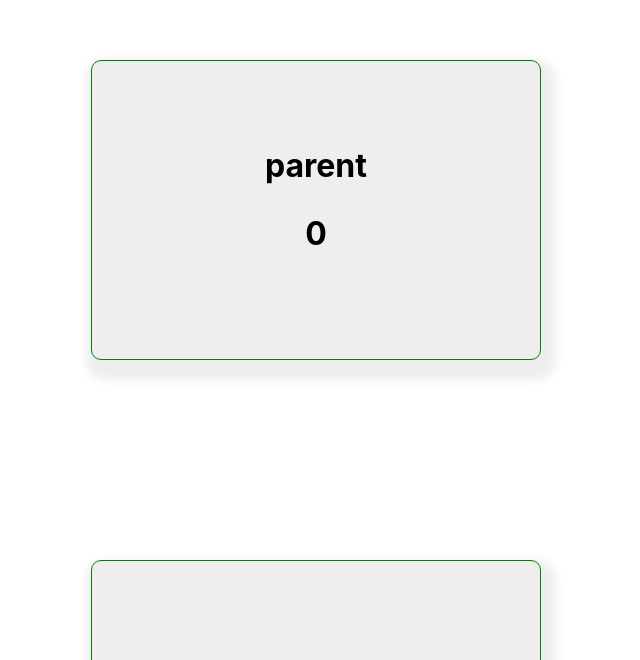
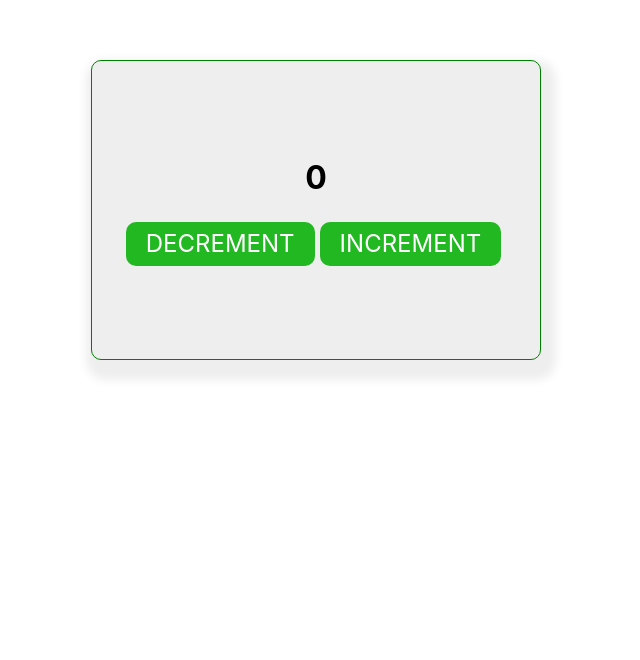
Before and after one commit to mdismail645221/redux-useReducer-state, a React (Create React App) app: page / in a window 1280 px wide. Shown: the part 140-800 px from the top of the page, without its empty margins (324-964 px from the left). Built offline with nearby package versions, Linux system fonts and the light colour scheme.

Commit message:
useReducer concept added

```diff
--- a/src/App.js
+++ b/src/App.js
@@ -1,24 +1,17 @@
-import { createContext, useState } from 'react';
+
 import './App.css';
 import Child from './components/Child';
-import Perent from './components/Prerent/Perent';
 
 
-export const COUNTER_CONTEXT = createContext()
+
 
 function App() {
-  const [count, setCount] = useState(0);
 
-  const value = {
-    count,
-    setCount
-  }
   return (
     <div className="App">
-      <COUNTER_CONTEXT.Provider value={value}>
-        <Perent></Perent>
+
+        {/* <Perent></Perent> */}
         <Child></Child>
-      </COUNTER_CONTEXT.Provider>
     </div>
   );
 }
--- a/src/components/Child.js
+++ b/src/components/Child.js
@@ -1,20 +1,28 @@
-import React, { useContext } from 'react';
-import { COUNTER_CONTEXT } from '../App';
+import React, { useReducer } from 'react';
+// import { act } from 'react-dom/test-utils';
 import "../components/Child.css"
 
 const Child = () => {
 
+    const initialState = 0;
+    const reducer = (state, action) => {
+        console.log(action)
+        if(action.type === "DECREMENT"){
+            return state - action.playload;
+        }else if(action.type === "INCREMENT"){
+            return state + action.playload ;
+        }
+    }
 
-    const { count, setCount } = useContext(COUNTER_CONTEXT)
-
+    const [state, dispatch] = useReducer(reducer, initialState)
 
     return (
-        <div> {/*className='h-screen bg-orange-300'*/ }
+        <div> {/*className='h-screen bg-orange-300'*/}
             <div className='child-container'>
-                <h3>{count}</h3>
+                <h3>{state}</h3>
                 <div>
-                    <button onClick={()=> setCount(count - 1)}>-</button>
-                    <button onClick={()=> setCount((pre)=> pre + 1)}>+</button>
+                    <button onClick={()=> dispatch({type: "DECREMENT", playload: 10})}>DECREMENT</button>
+                    <button onClick={() => dispatch({ type: "INCREMENT", playload : 10})}>INCREMENT</button>
                 </div>
             </div>
         </div>
```
